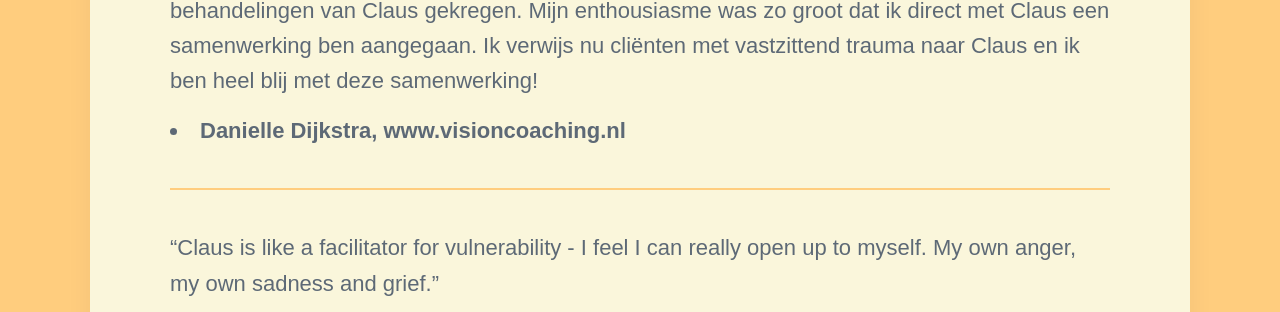
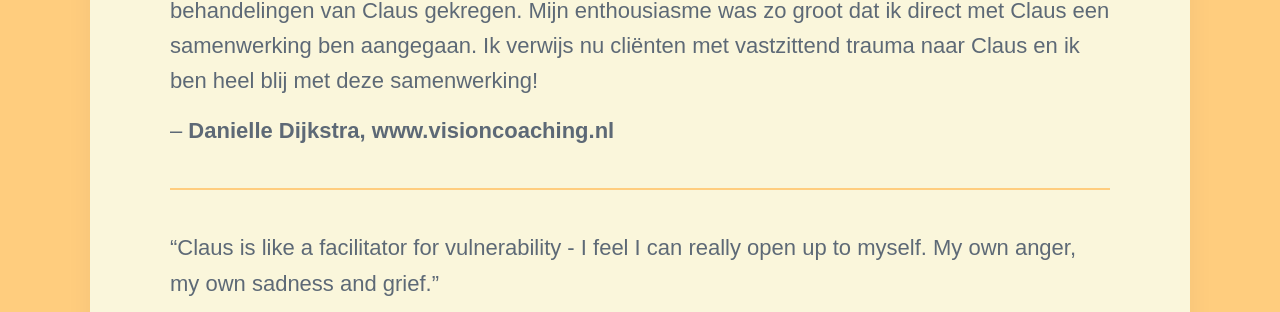
Before and after one commit to threekeytherapy/threekeytherapy.com, a Jekyll site: the page built from _pages/testimonials.md, in a window 1280 px wide and 900 px high, scrolled down 1323 px. Shown: the part 142-454 px from the top of the window. Built offline with Jekyll 4.4.1, drawn with Linux system fonts in a browser that asks for light colours; nearby versions of some CDN libraries; some web fonts are replaced.

Commit message:
format bullet

```diff
--- a/_pages/testimonials.md
+++ b/_pages/testimonials.md
@@ -18,7 +18,7 @@ Via een masseur kreeg ik de naam van Claus door. Het was een intense behandeling
 
 Diezelfde avond sliep ik voor het eerst weer 2 uur achter elkaar.  Nadien heb ik nog een aantal behandelingen van Claus gekregen. Mijn enthousiasme was zo groot dat ik direct met Claus een samenwerking ben aangegaan. Ik verwijs nu cliënten met vastzittend trauma naar Claus en ik ben heel blij met deze samenwerking!
 
-- **Danielle Dijkstra, www.visioncoaching.nl**
+– **Danielle Dijkstra, www.visioncoaching.nl**
 
 ---
 
```
